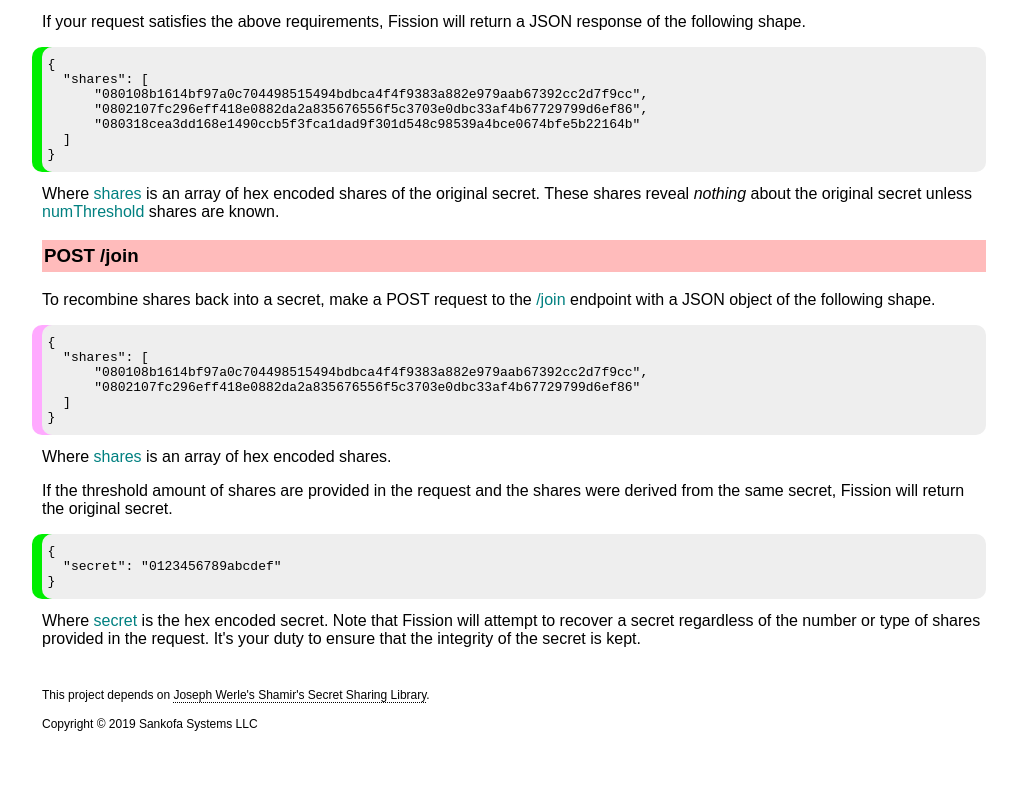
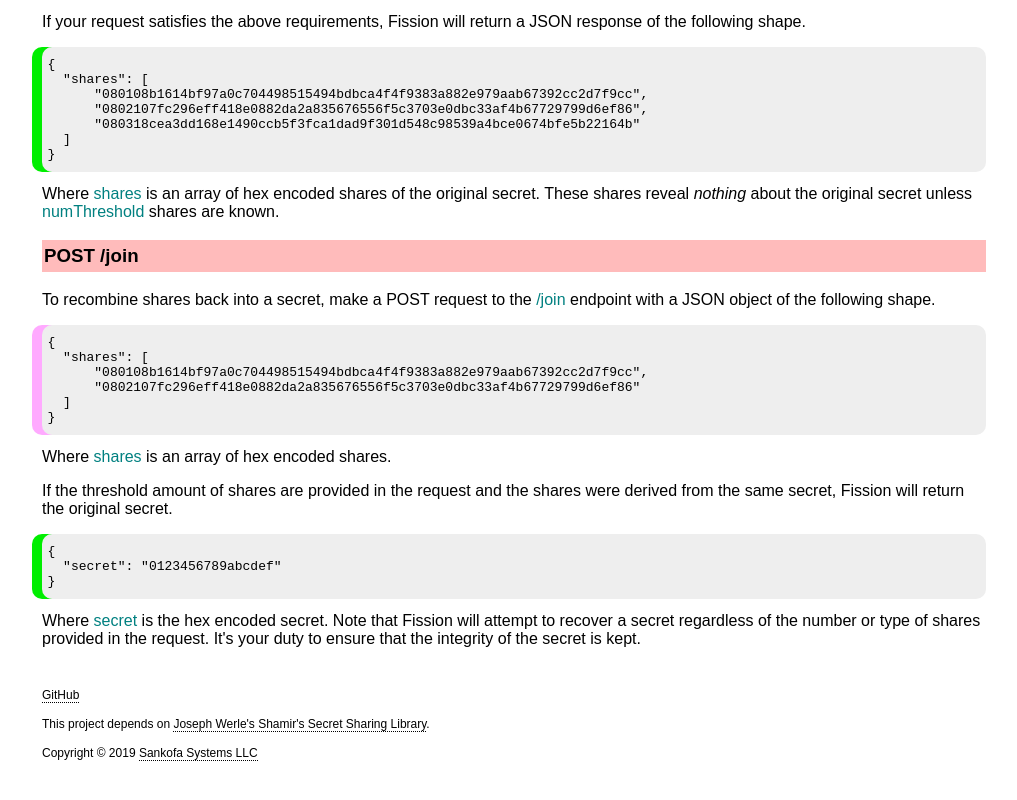
Before and after one commit to Sankofa-Systems/fission, a plain HTML site: page index.html in a window 1280 px wide. Shown: the part 447-1247 px from the top of the page, without its empty margins (126-1143 px from the left). Before the commit the page ends 1226 px from the top, so only its background shows below. Drawn offline with Linux system fonts and the light colour scheme.

Commit message:
Better linking

```diff
--- a/index.html
+++ b/index.html
@@ -13,7 +13,7 @@
     <meta itemprop="description"
       content="Fission is a microservice that lets you split and recombine secrets using Shamir's Secret Sharing by making HTTP requests.">
     <meta itemprop="image" content="https://fission.now.sh/social.png">
-    <meta name="twitter:card" content="summary">
+    <meta name="twitter:card" content="summary_large_image">
     <meta name="twitter:title" content="fission - Split secrets with ease">
     <meta name="twitter:description"
       content="Fission is a microservice that lets you split and recombine secrets using Shamir's Secret Sharing by making HTTP requests.">
@@ -174,12 +174,13 @@
       kept.
     </p>
     <footer>
+      <a href="https://github.com/sankofa-systems/fission">GitHub</a>
       <p style="margin: 15px 0;">
         This project depends on <a href="https://github.com/jwerle/shamirs-secret-sharing">Joseph Werle's Shamir's
           Secret Sharing
           Library</a>.
       </p>
-      Copyright &copy; 2019 Sankofa Systems LLC
+      Copyright &copy; 2019 <a href="https://sankofa.systems/">Sankofa Systems LLC</a>
     </footer>
   </body>
 
```
